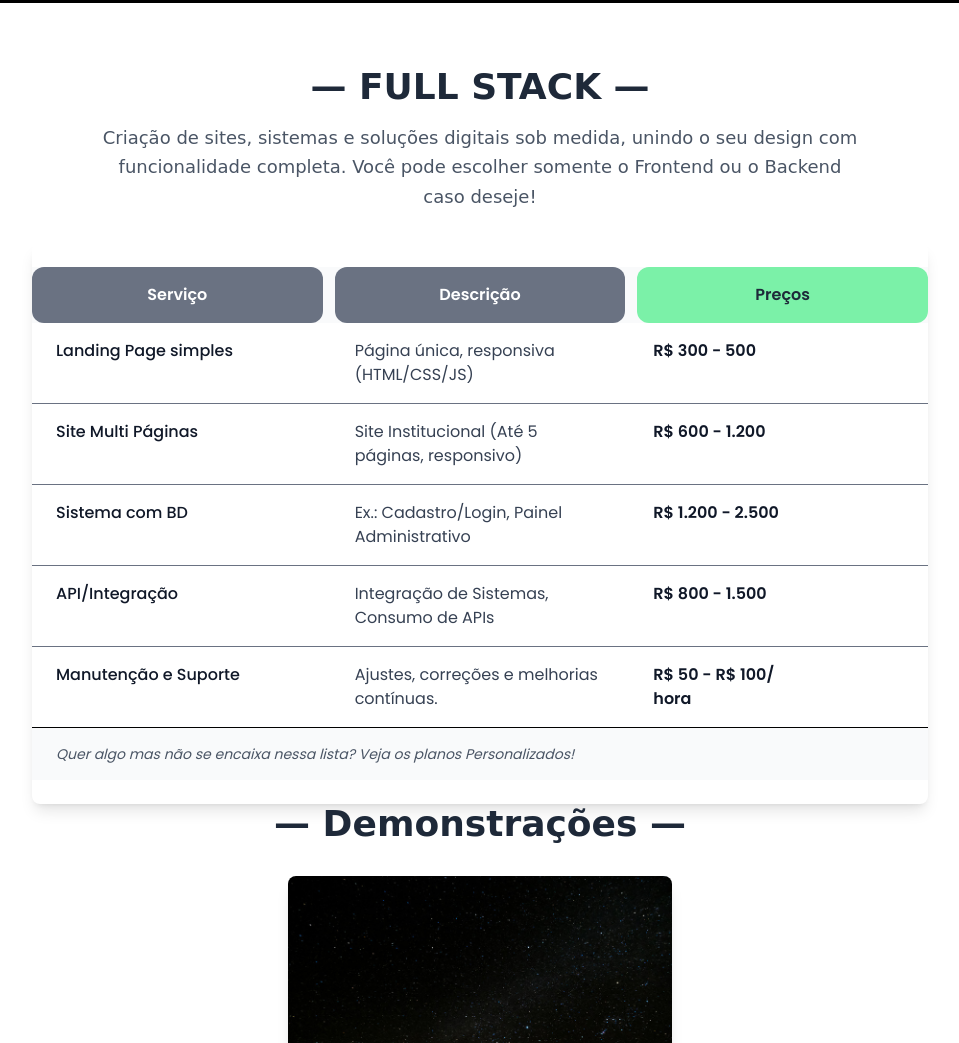
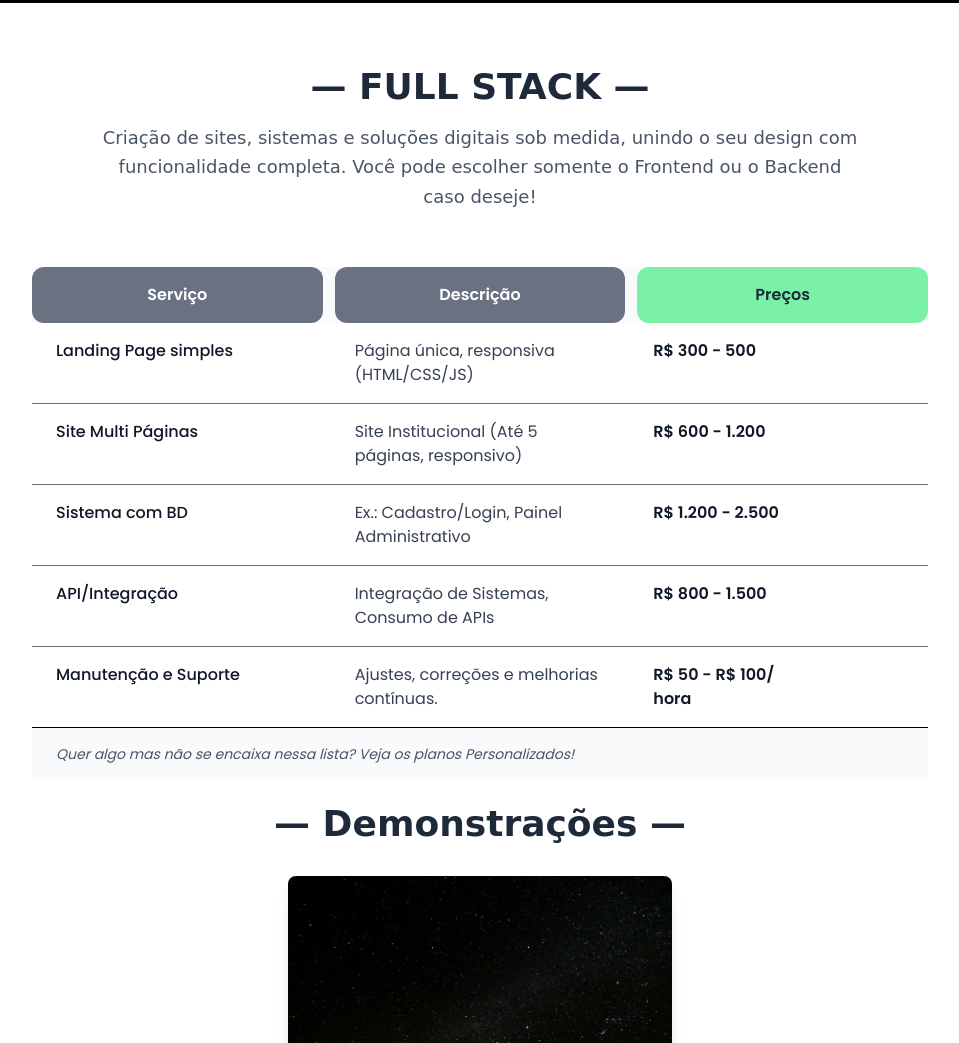
Before and after one commit to IsaacBerdaky/meu-portfolio, a plain HTML site: page myservices.html in a window 1280 px wide. Shown: the part 797-1840 px from the top of the page, without its empty margins (160-1119 px from the left). Drawn offline with nearby package versions, Linux system fonts and the light colour scheme; a web font is replaced by a local one.

Commit message:
so faço merda pra minha mulher

```diff
--- a/myservices.html
+++ b/myservices.html
@@ -74,7 +74,7 @@
                 pode escolher somente o Frontend ou o Backend caso deseje!
             </p>
         </div>
-        <div class="max-w-4xl mx-auto bg-white rounded-lg shadow-lg overflow-hidden py-6 poppins">
+        <div class="max-w-4xl mx-auto bg-white rounded-lg overflow-hidden py-6 poppins">
             <!-- Header da Tabela -->
             <div class="grid grid-cols-3 bg-gray-50 gap-x-3">
                 <div class="px-6 py-4 bg-gray-500 text-white font-semibold text-center rounded-xl">
```
